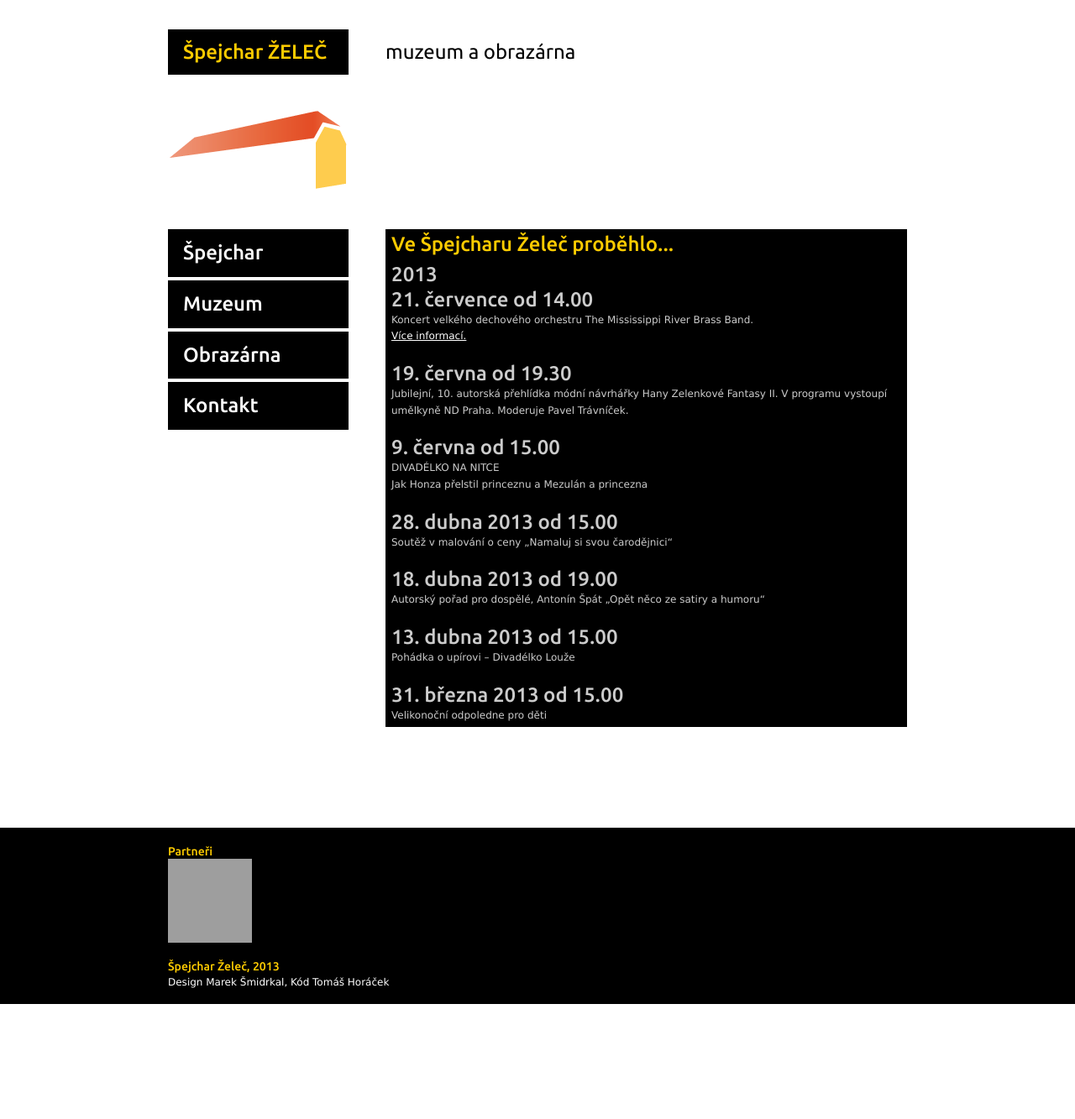
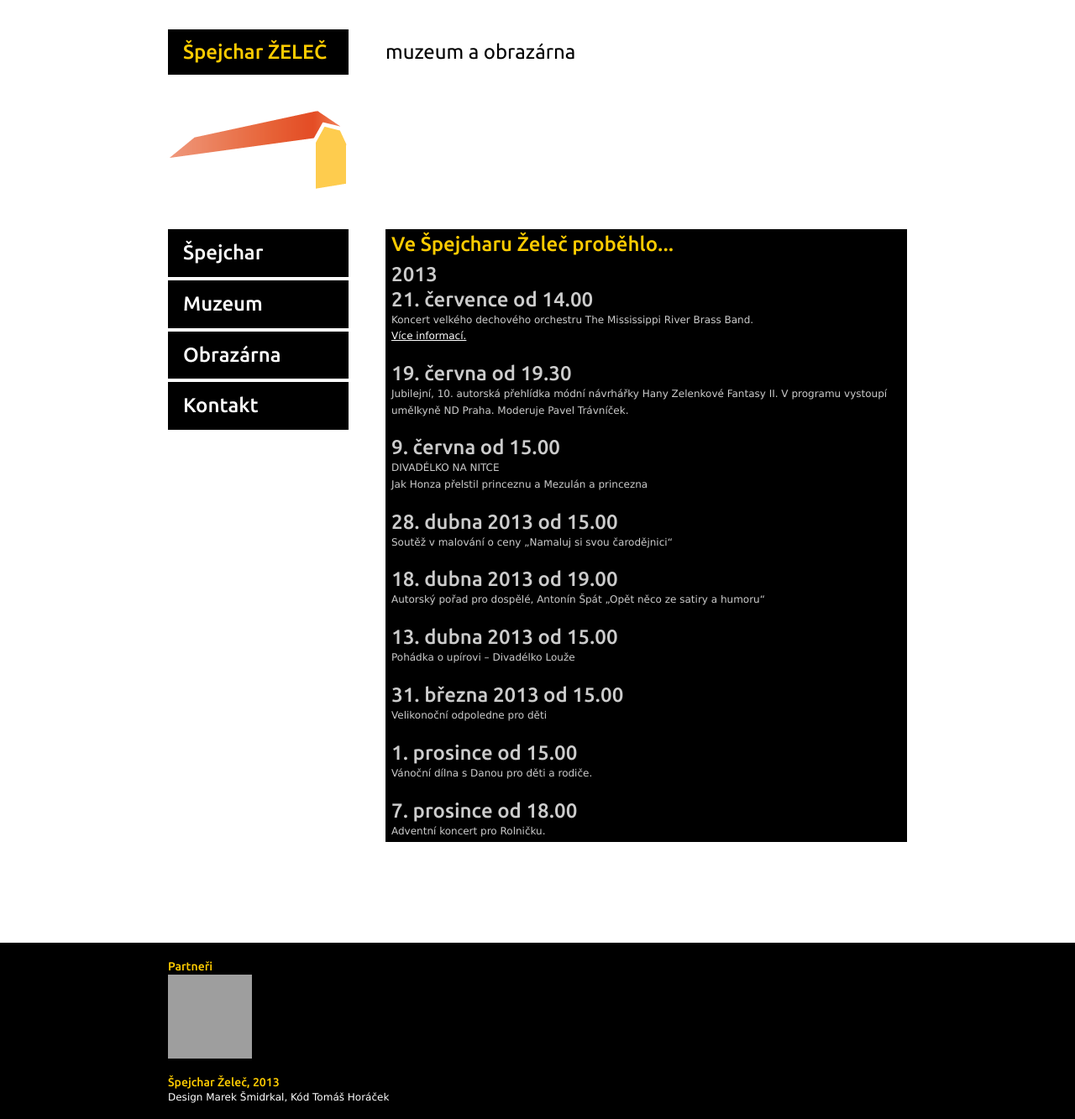
Before and after one commit to spejcharzelec/spejcharzelec.github.com, a Jekyll site: the page built from _posts/2011-12-24-archiv-akci.html, in a window 1280 px wide. Shown: the whole page at 84% size. Built offline with Jekyll 4.4.1, drawn with Linux system fonts in a browser that asks for light colours; before the commit the page ends 1196 px from its top, so only the background shows below that; grey boxes are pictures that could not be loaded.

Commit message:
Update 2011-12-24-archiv-akci.html

```diff
--- a/_posts/2011-12-24-archiv-akci.html
+++ b/_posts/2011-12-24-archiv-akci.html
@@ -27,4 +27,8 @@ Autorský pořad pro dospělé, Antonín Špát „Opět něco ze satiry a humor
 Pohádka o upírovi – Divadélko Louže<br /><br />
 
 <h2>31. března 2013 od 15.00</h2>
-Velikonoční odpoledne pro děti
+Velikonoční odpoledne pro děti<br /><br />
+
+<h2>1. prosince od 15.00</h2>Vánoční dílna s Danou pro děti a rodiče.<br /><br />
+
+<h2>7. prosince od 18.00</h2>Adventní koncert pro Rolničku.
```
